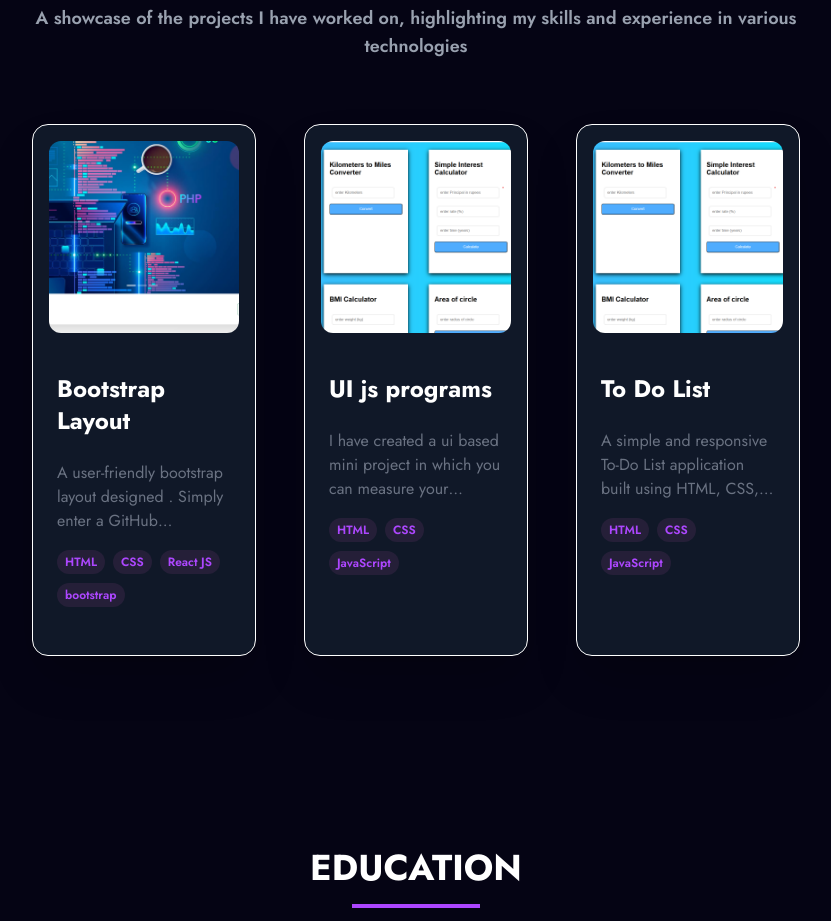
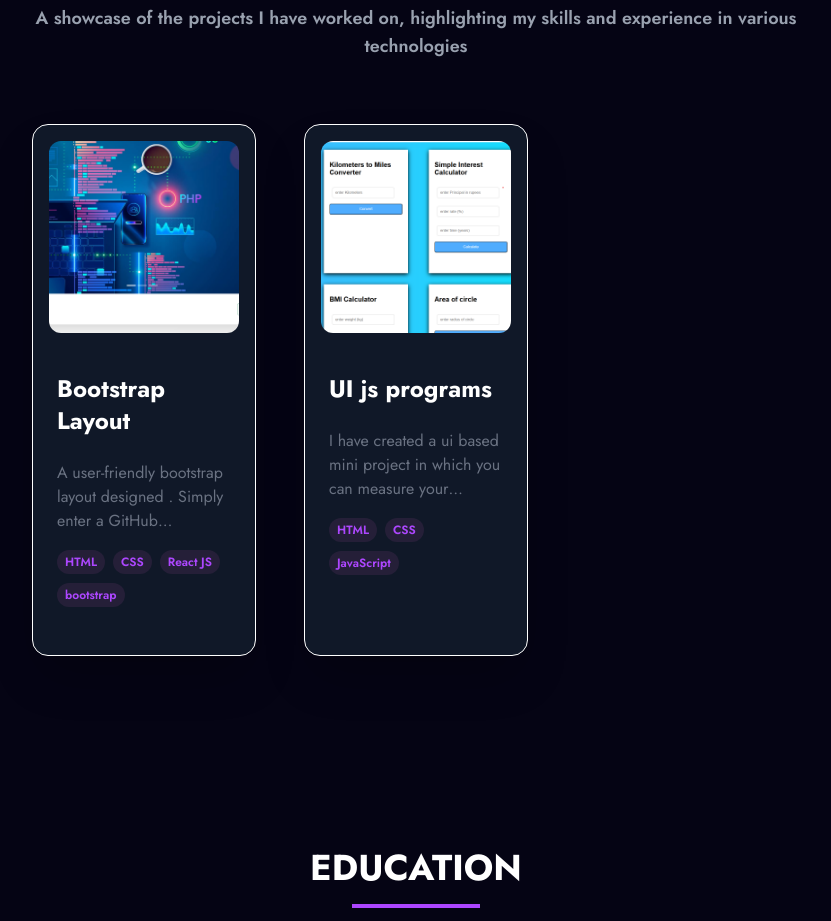
Before and after one commit to abhishekbabu04/abhiPortfoliyo, a React (Vite) app: page / in a window 1280 px wide. Shown: the part 3400-4321 px from the top of the page, without its empty margins (224-1055 px from the left). Built offline with nearby package versions, Linux system fonts and the light colour scheme.

Commit message:
Remove To Do List project from constants
Removed the To Do List project entry from constants.

```diff
--- a/src/constants.js
+++ b/src/constants.js
@@ -222,15 +222,6 @@ export const SkillsInfo = [
       github: "https://github.com/abhishekbabu04/js-ui-utility-projects",
       webapp: "https://abhiuijsprograms.netlify.app/",
     },
-   {
-      id: 2,
-      title: "To Do List",
-      description:
-        "A simple and responsive To-Do List application built using HTML, CSS, and JavaScript. It allows users to add, complete, and delete tasks with a clean and interactive user interface.",
-      image: jsuiLogo,
-      tags: ["HTML", "CSS", "JavaScript"],
-      github: "https://github.com/abhishekbabu04/Todo_list_js",
-      webapp: "https://abhitodolist-six-weld.vercel.app/",
-    }
+
 
   ];
```
